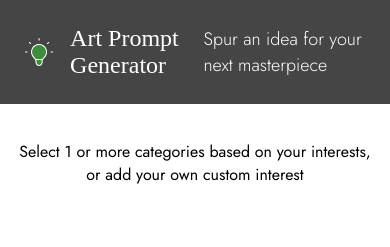
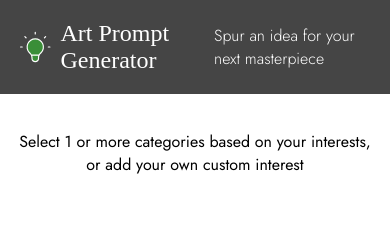
Before and after one commit to thangn1/Art_Idea_Generator, a plain HTML site: page index.html in a window 390 px wide. Shown: the top 247 px of the page. Drawn offline with Linux system fonts and the light colour scheme; a script that the page names is missing; a web font is replaced by a local one.

Commit message:
reduce spacing on mobile layout

```diff
--- a/main.css
+++ b/main.css
@@ -279,13 +279,15 @@ footer p {
 
 @media (max-width: 650px) {
     header {
-        padding: 25px;
+        padding: 20px;
     }
     header h1 {
         font-size: 24px;
+        margin-left: 10px;
     }
     header h2 {
-        font-size: 18px;
+        font-size: 16px;
+        margin-left: 25px;
     }
     main {
         margin: 36px auto;
@@ -310,4 +312,7 @@ footer p {
         padding-left: 16px;
         padding-right: 16px;
     }
+    footer {
+        padding: 33px;
+    }
 }
```
